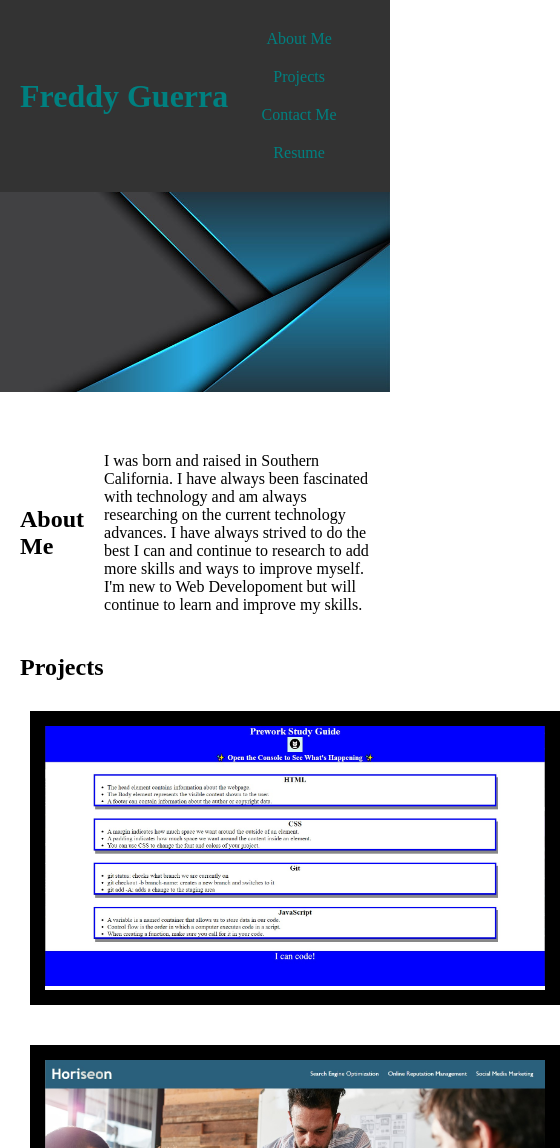
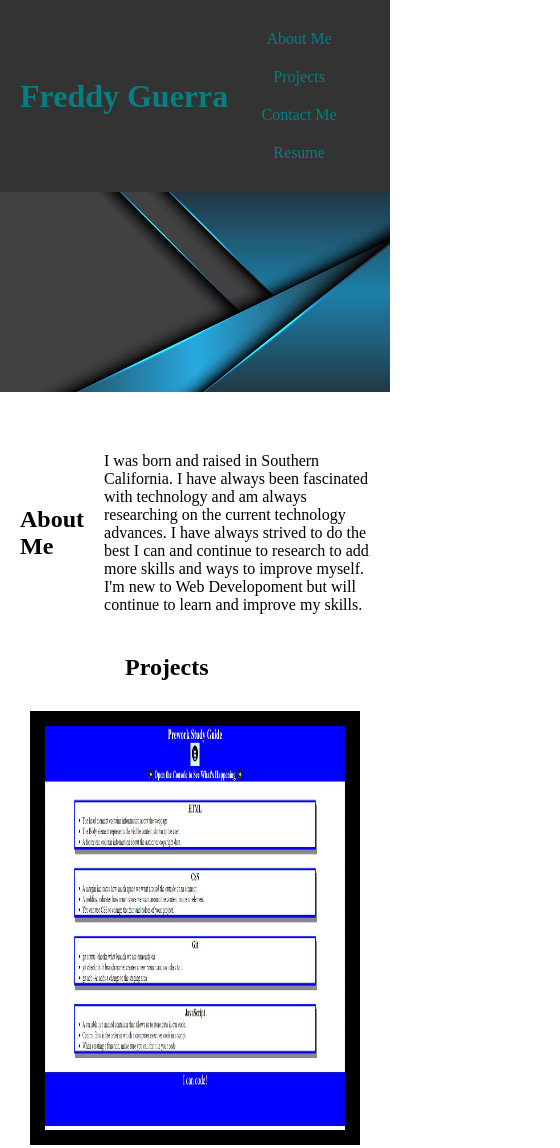
Before and after one commit to physixkz/freddy-guerra-portfolio, a plain HTML site: page index.html in a window 390 px wide. Shown: the top 1148 px of the page, 560 px wide, since content can reach past the window. Drawn offline with Linux system fonts and the light colour scheme.

Commit message:
added more to the css to flex when viewed on different platforms

```diff
--- a/assets/css/style.css
+++ b/assets/css/style.css
@@ -91,8 +91,8 @@ section h2::after {
 }
 
 .projects img {
-    max-width: 500px;
-    height: auto;
+    height: 400px;
+    width: 700px;
 }
 
 .projects a {
@@ -128,11 +128,11 @@ section h2::after {
         padding: 10px 16px;
     }
 
-    .gallery {
+    .projects {
         flex-direction: column;
     }
 
-    .gallery img {
+    .projects img {
         width: 100%;
     }
 
--- a/index.html
+++ b/index.html
@@ -27,18 +27,18 @@
     </section>
 
     <section class="projects">
-        <h2>Projects</h2>
-        <a href="placeholder1.html">
+        <h2 id="projects">Projects</h2>
+        <a href="https://physixkz.github.io/prework-study-guide/">
             <img src="assets/images/study-guide.jpg" alt="Study Guide">
         </a>
-        <a href="placeholder2.html">
+        <a href="https://physixkz.github.io/freddyguerra-mod1-challenge/">
             <img src="assets/images/horiseon-homepage.jpg" alt="Horiseon Homepage">
         </a>
 
     </section>
 
     <footer>
-            <h1>Contact Me</h1>
+            <h1 id="contactme">Contact Me</h1>
             <nav>
                 <ul>
                     <li><a href="#">909-632-3264</a></li>
```
